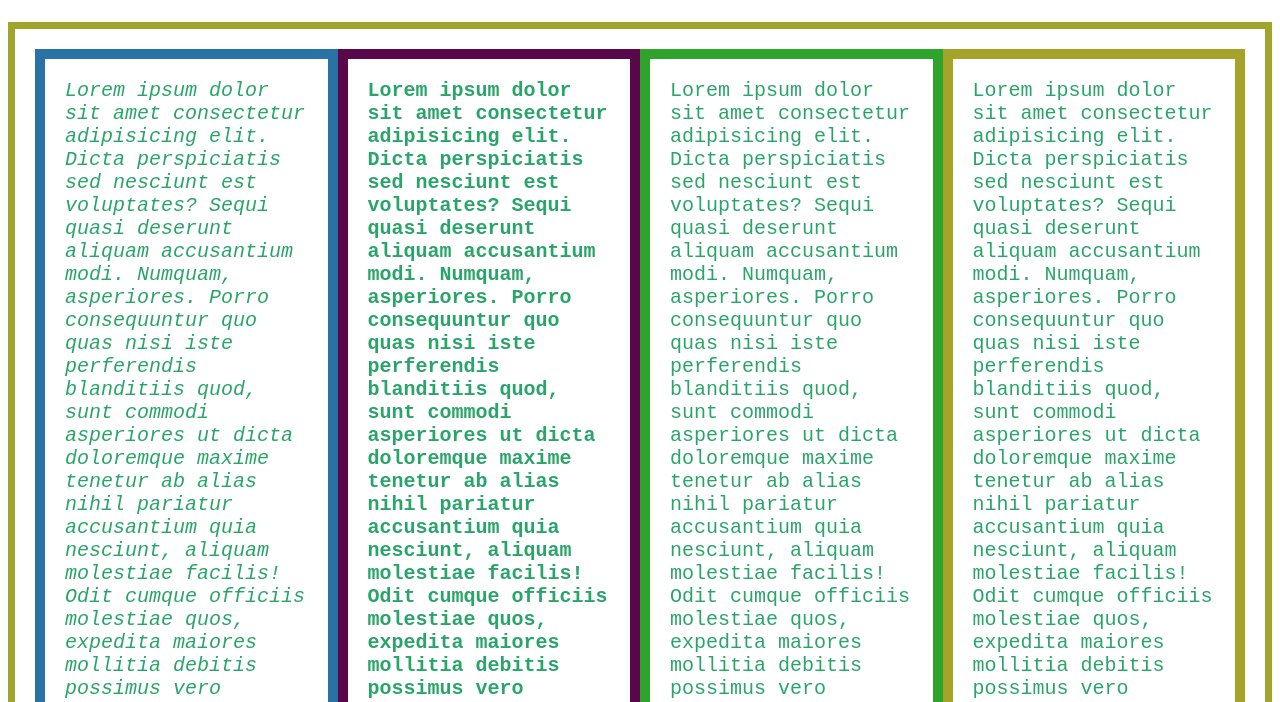
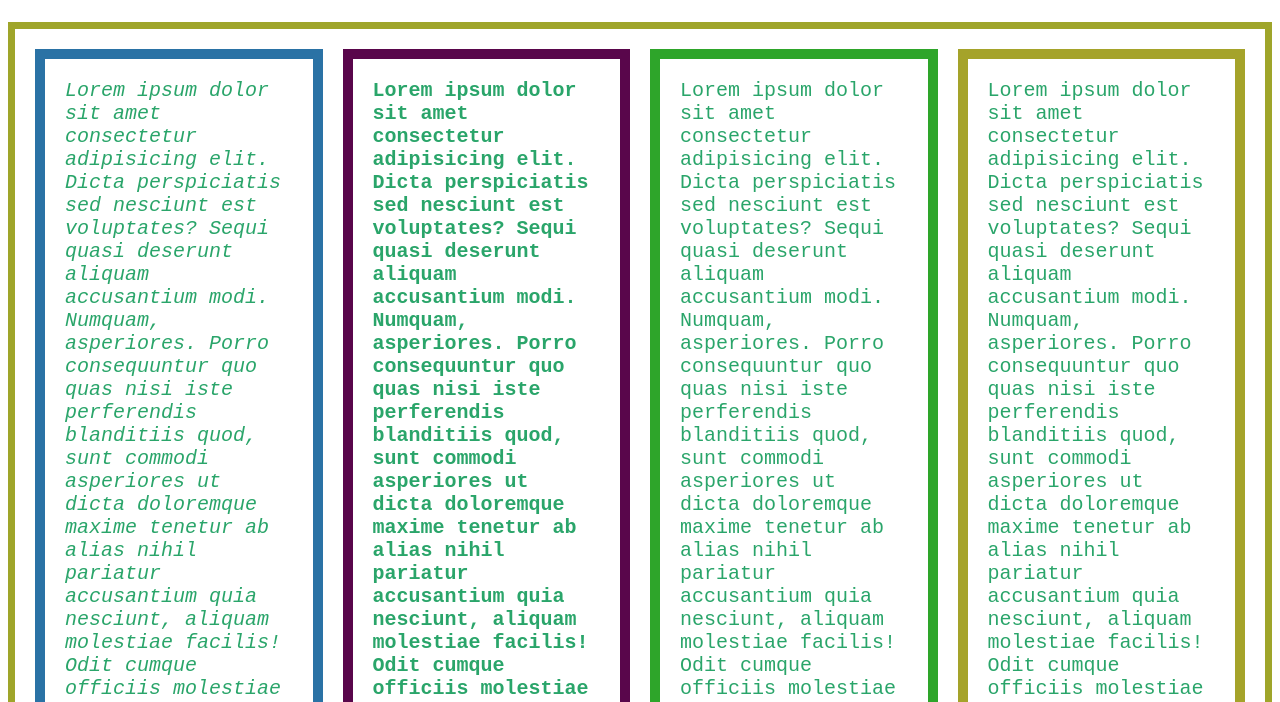
Before and after one commit to sheam274/Css_for_life, a plain HTML site: page index.html in a window 1280 px wide. Shown: the part 98-800 px from the top of the page. Drawn offline with Linux system fonts and the light colour scheme.

Commit message:
Advanced CSS 1

```diff
--- a/styles/style.css
+++ b/styles/style.css
@@ -26,6 +26,8 @@ nav ul{
     color: rgb(42, 165, 106);
     border: 7px solid rgb(159, 165, 42);
     margin: 0 auto;
+    gap: 20px;
+    justify-content: space-between;
     padding: 20px;
 }
 .div1{
```
